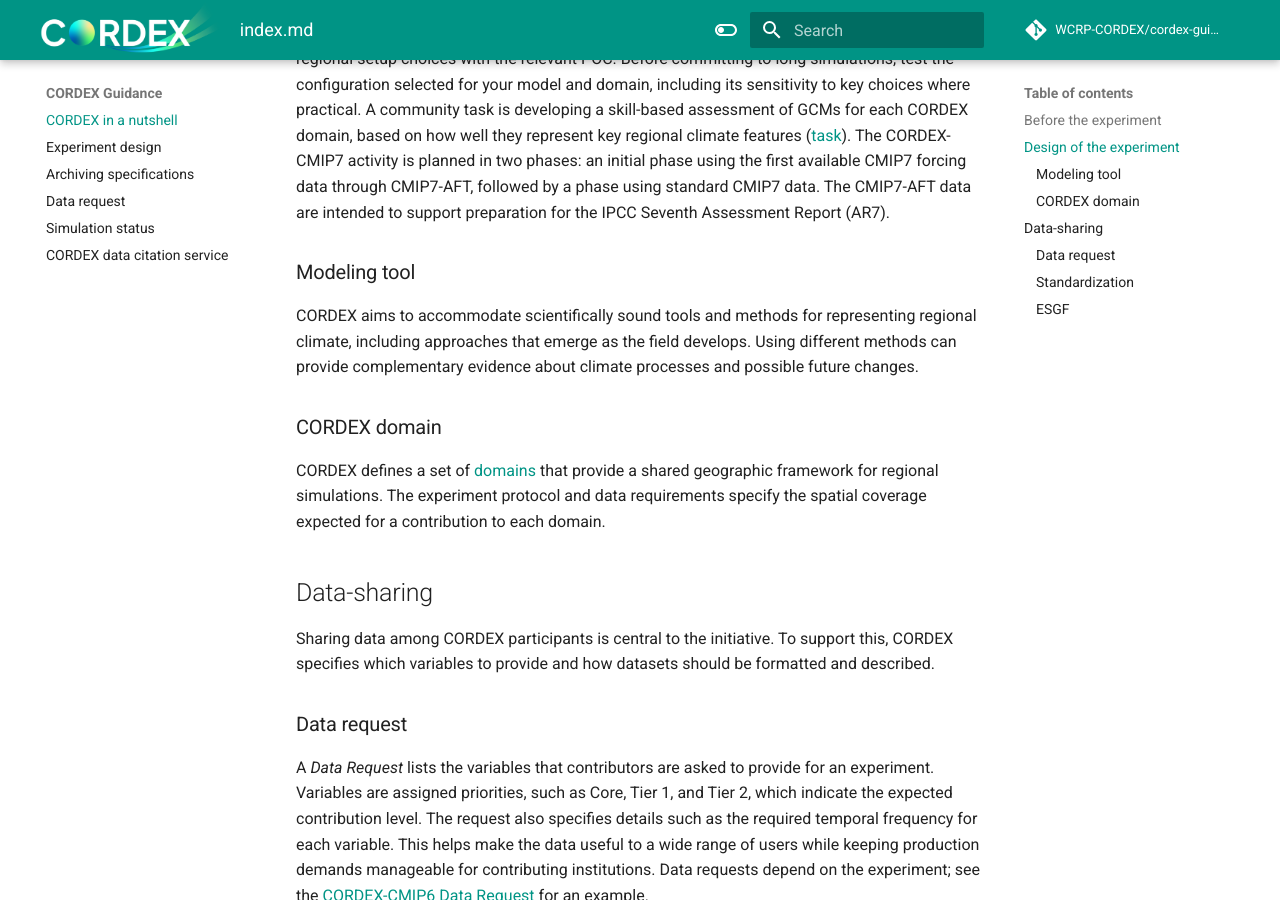
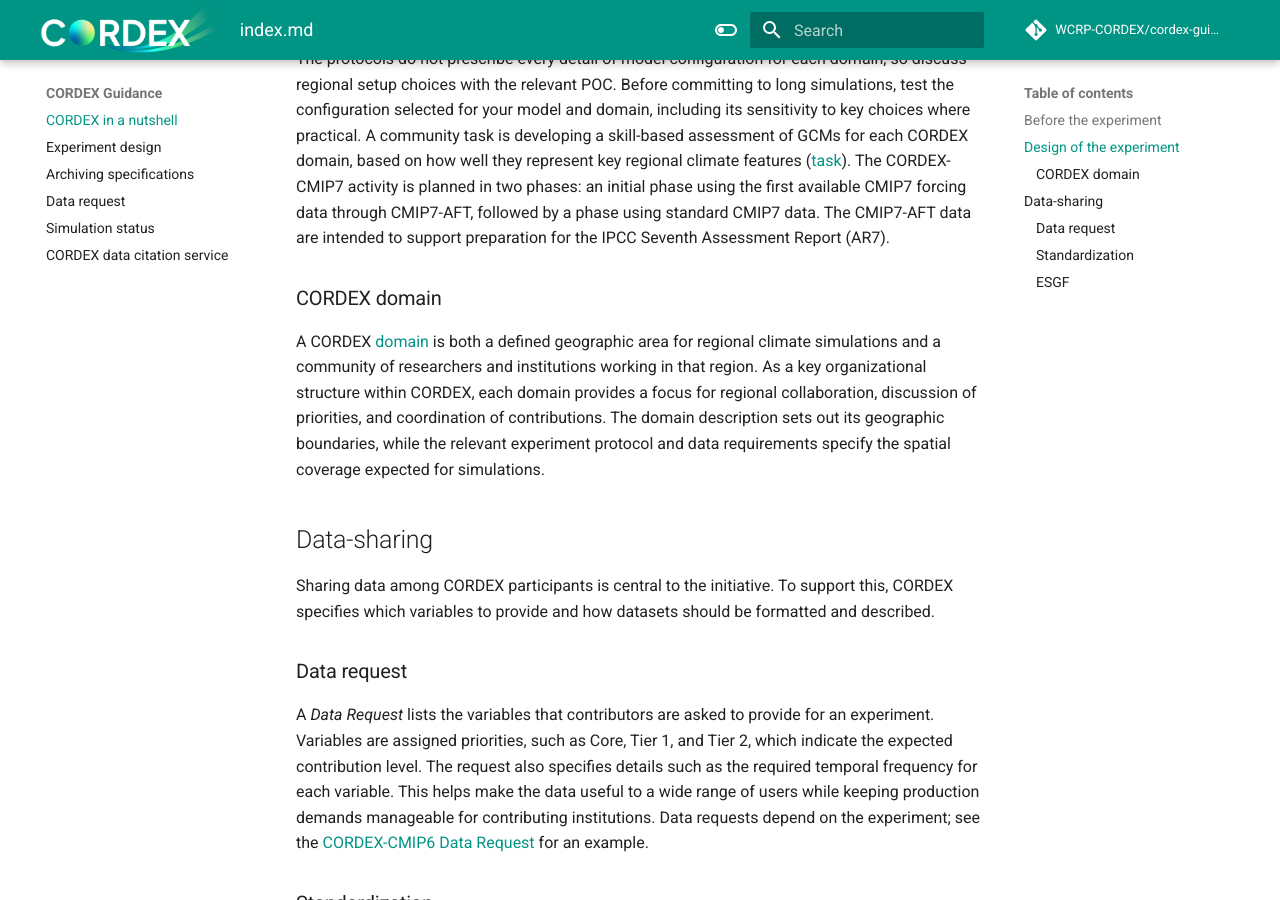
Before and after one commit to WCRP-CORDEX/cordex-guidance, an MkDocs documentation site: the page built from docs/cordex-in-a-nutshell.md, in a window 1280 px wide and 900 px high, scrolled down 1991 px. Built offline with MkDocs 1.6.1 and Material for MkDocs 9.7.7, drawn with Linux system fonts in a browser that asks for light colours; comment, search, counter and statistics services are not loaded; the version menu is left out; some of the changed text lies outside the part shown.

Commit message:
Remove controversial paragraph and rewrite the domain description

```diff
--- a/docs/cordex-in-a-nutshell.md
+++ b/docs/cordex-in-a-nutshell.md
@@ -30,8 +30,8 @@ To make datasets interoperable and searchable, contributors follow the conventio
 
 ## Before the experiment
 CORDEX's _Science Advisory Team_ ([SAT](https://cordex.org/about/science-adv-team/)) provides scientific guidance and develops experiment protocols with the community.
-CORDEX has defined regional domains spanning land areas around the world.
-_Points of Contact_ ([POCs](https://cordex.org/about/points-of-contact/)) represent CORDEX in the regions covered by these domains.
+CORDEX is organized around regional domains, each linking a defined geographic area with a community of researchers and institutions working in that region.
+_Points of Contact_ ([POCs](https://cordex.org/about/points-of-contact/)) connect these regional communities with CORDEX-wide activities.
 Before starting a contribution, contact the relevant POC to discuss regional priorities, ongoing activities, and how your work can align with them.
 
 ## Design of the experiment
@@ -65,13 +65,10 @@ A community task is developing a skill-based assessment of GCMs for each CORDEX
 The CORDEX-CMIP7 activity is planned in two phases: an initial phase using the first available CMIP7 forcing data through CMIP7-AFT, followed by a phase using standard CMIP7 data.
 The CMIP7-AFT data are intended to support preparation for the IPCC Seventh Assessment Report (AR7).
 
-### Modeling tool
-CORDEX aims to accommodate scientifically sound tools and methods for representing regional climate, including approaches that emerge as the field develops.
-Using different methods can provide complementary evidence about climate processes and possible future changes.
-
 ### CORDEX domain
-CORDEX defines a set of [domains](https://cordex.org/domains/cordex-domain-description/) that provide a shared geographic framework for regional simulations.
-The experiment protocol and data requirements specify the spatial coverage expected for a contribution to each domain.
+A CORDEX [domain](https://cordex.org/domains/cordex-domain-description/) is both a defined geographic area for regional climate simulations and a community of researchers and institutions working in that region.
+As a key organizational structure within CORDEX, each domain provides a focus for regional collaboration, discussion of priorities, and coordination of contributions.
+The domain description sets out its geographic boundaries, while the relevant experiment protocol and data requirements specify the spatial coverage expected for simulations.
 
 ## Data-sharing
 Sharing data among CORDEX participants is central to the initiative.
```
